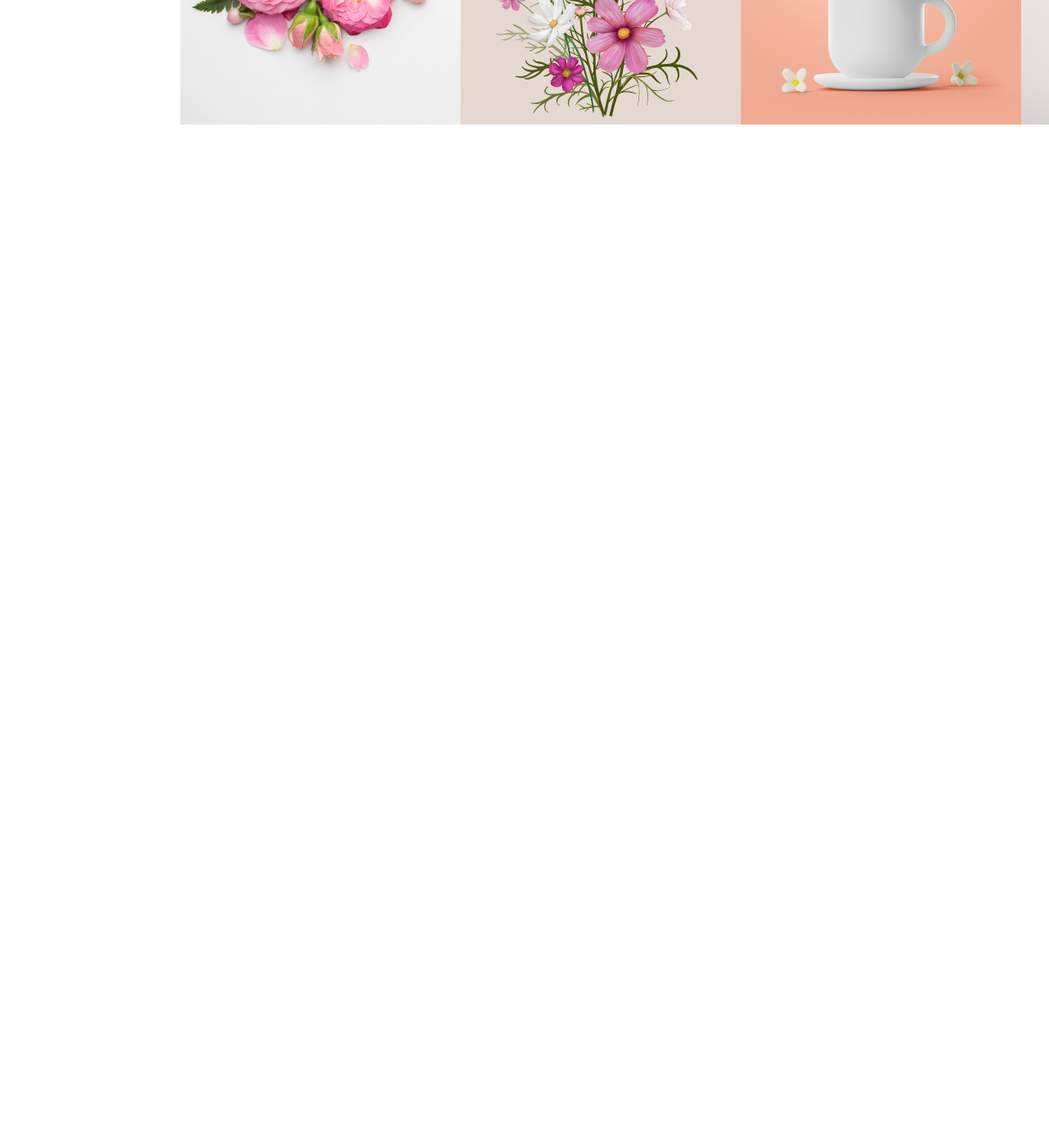
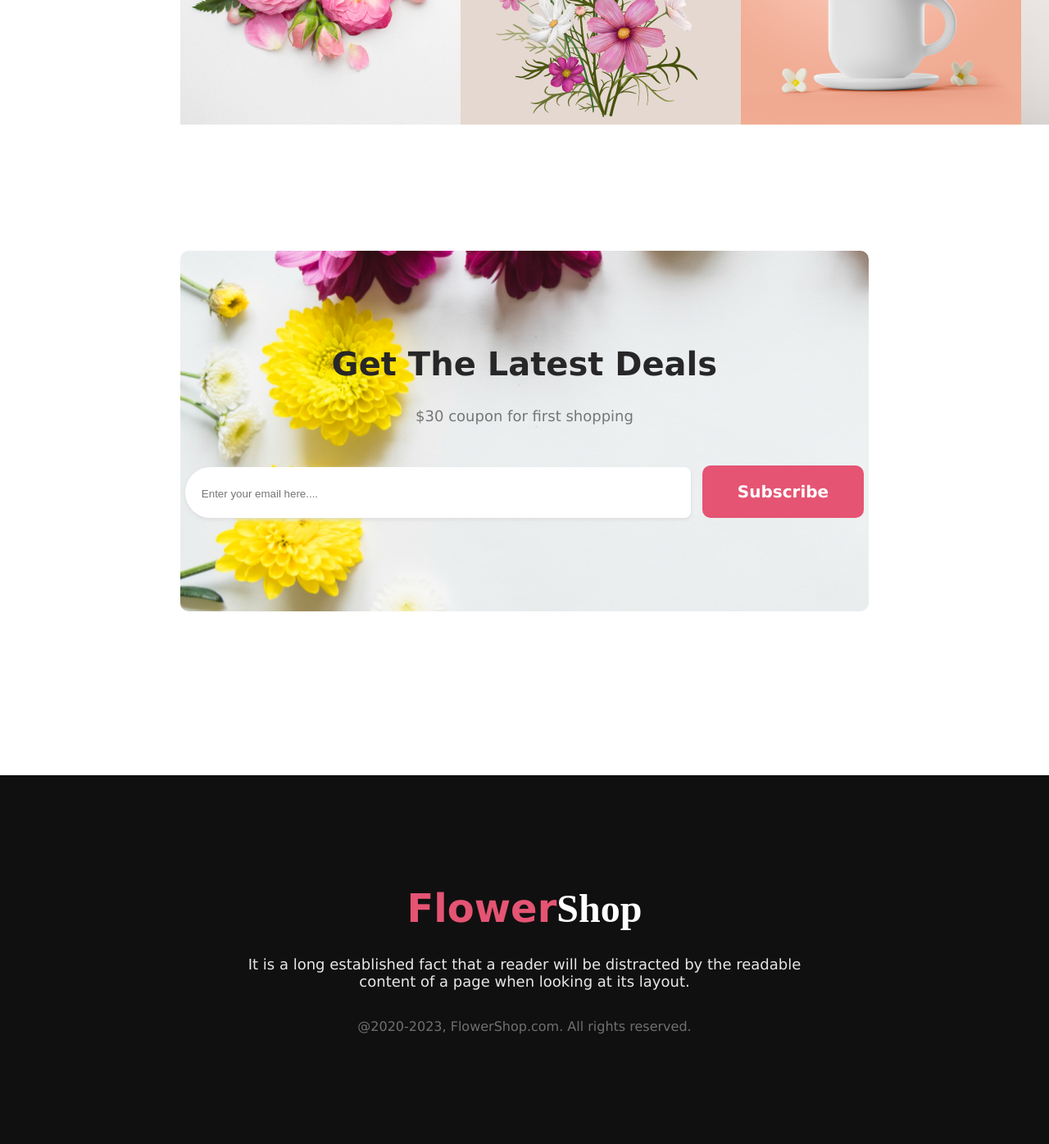
Before and after one commit to dronatoo21/flower-shop-assignment-1, a plain HTML site: page index.html in a window 1280 px wide. Shown: the part 3462-4858 px from the top of the page at 82% size. Before the commit the page ends 3618 px from the top, so only its background shows below. Drawn offline with Linux system fonts and the light colour scheme.

Commit message:
finished footer section

```diff
--- a/index.html
+++ b/index.html
@@ -59,7 +59,7 @@
         </section>
         <section class="container-three">
             <div class="container-three-details">
-                <h1 class="container-three-title , primary-title">Hot Deal ! Sale Up To 25% <span class="0ff-red"> Off </span></h1>
+                <h1 class="container-three-title , primary-title ">Hot Deal ! Sale Up To 25% <span style="color: #E55473;">Off</span></h1>
                 <p class="container-three-des , primary-des">It is a long established fact that a reader will be distracted by the readable <br> content of a page when looking at its layout.</p>
                 <button class="primary-btn">Sign Up</button>
             </div>
@@ -85,9 +85,23 @@
                 </div>
             </div>
         </section>
+        <section class="container-five">
+            <div class="container-five-details">
+                <h1 class=" container-five-title , primary-title">Get The Latest Deals</h1>
+                <p class=" container-five-des , primary-des">$30 coupon for first shopping<p>
+                <input id="container-five-email" type="email" placeholder="Enter your email here....">
+                <button class=" container-five-btn , primary-btn">Subscribe</button>
+            </div>
+        </section>
     </main>
     <footer>
-
+        <section class="footer">
+            <div class="footer-details">
+                <h1 class="footer-title"><span class="flower-title">Flower</span>Shop</h1>
+                <p class="footer-des">It is a long established fact that a reader will be distracted by the readable <br> content of a page when looking at its layout.</p>
+                <p class="footer-end">@2020-2023, FlowerShop.com. All rights reserved. </p>
+            </div>
+        </section>
     </footer>
 </body>
 </html>
--- a/style.css
+++ b/style.css
@@ -163,10 +163,6 @@
     margin-bottom: 20px;
 }
 
-.off-red{
-    color: #E55473;
-}
-
 /*container four styles*/
 
 .container-four{
@@ -188,3 +184,84 @@
     display: flex;
     justify-content: space-between;
 }
+
+/*container five styles*/
+
+.container-five{
+    height: 440px;
+    margin: 150px 220px 0 220px;
+    background-image: url("./Flower Asset/Rectangle 9.png");
+    background-repeat: no-repeat;
+    background-size: cover;
+    border-radius: 10px;
+    display: flex;
+    justify-content: center;
+    align-items: center;
+}
+
+.container-five-title{
+    color: #272727;
+    font-size: 40px;
+    font-weight: 800;
+    text-align: center;
+    margin-bottom: 30px;
+}
+
+.container-five-des{
+    font-size: 18px;
+    font-weight: 400;
+    text-align: center;
+    margin-bottom: 50px;
+
+}
+
+#container-five-email{
+    padding: 25px 420px 22px 20px;
+    border-radius: 40px 10px 10px 40px;
+    border: 0;
+    outline: none;
+    box-shadow: 0px 2px 5px gainsboro;
+    margin-right: 10px;
+}
+
+/*Footer section styles*/
+
+.footer{
+    height: 450px;
+    margin-top: 200px;
+    background-color: #111010;
+    display: flex;
+    align-items: center;
+    justify-content: center;
+}
+
+.footer-title{
+    font-size: 48px;
+    color: #FFF;
+    text-align: center;
+    margin-bottom: 30px;
+}
+
+.flower-title{
+    color: #E55473;
+    font-family: Verdana, sans-serif;
+    font-size: 48px;
+    font-weight: 800;
+}
+
+.footer-des{
+    color: rgba(255, 255, 255, 0.90);
+    text-align: center;
+    font-family: Verdana, sans-serif;
+    font-size: 18px;
+    font-weight: 400;
+    margin-bottom: 35px;
+}
+
+.footer-end{
+    color: rgba(255, 255, 255, 0.40);
+    text-align: center;
+    font-family: Verdana, sans-serif;
+    font-size: 16px;
+    font-weight: 400;
+}
```
